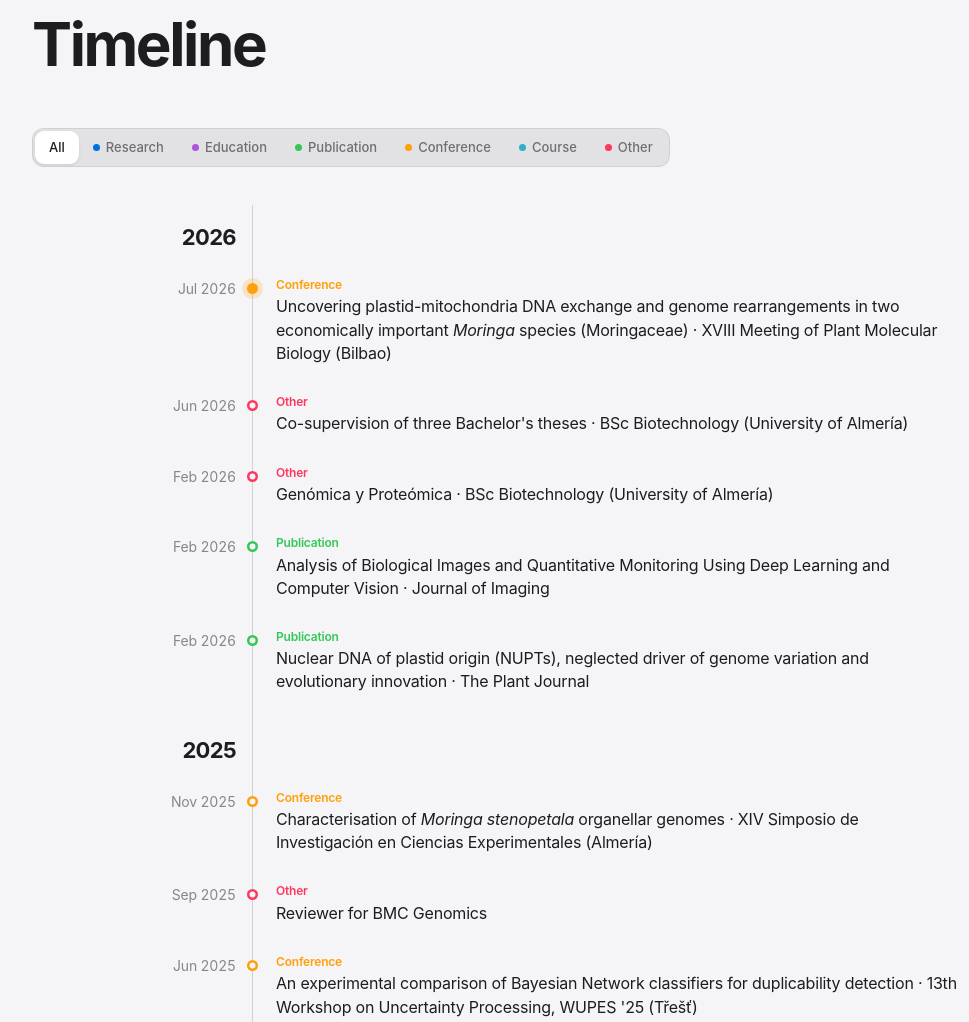
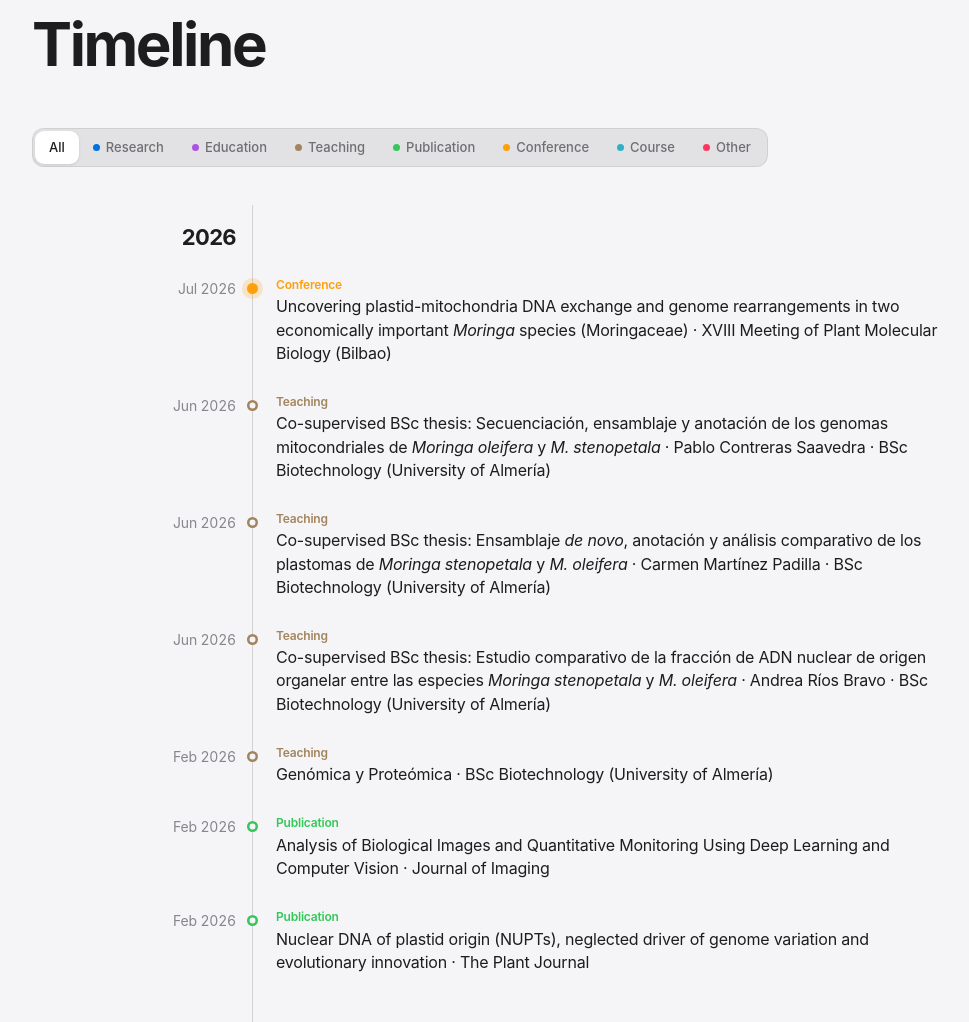
Before and after one commit to AaronGS1999/AaronGS1999.github.io, a plain HTML site: page index.html in a window 1280 px wide. Shown: the part 7680-8702 px from the top of the page, without its empty margins (90-1059 px from the left). Drawn offline with Linux system fonts and the light colour scheme.

Commit message:
Docencia en Murcia y nivel de inglés

```diff
--- a/assets/css/style.css
+++ b/assets/css/style.css
@@ -27,6 +27,7 @@
   --c-publication: #34c759;
   --c-conference: #ff9f0a;
   --c-course: #30b0c7;
+  --c-teaching: #a2845e;
   --c-other: #ff375f;
 
   --radius: 22px;
--- a/assets/js/main.js
+++ b/assets/js/main.js
@@ -24,7 +24,7 @@
       "nb.title": "Cuadernos de Google Colab",  "nb.open": "Abrir en Colab",  "conf.title": "Congresos",  "proj.title": "Proyectos", "proj.current": "En curso",
       "teach.title": "Docencia", "out.title": "Divulgación", "serv.title": "Revisión", "tfg.title": "Trabajos Fin de Grado codirigidos",  "tl.title": "Trayectoria", "tl.all": "Todo",
       "tl.more": "Ver todo", "tl.less": "Ver menos",
-      "cat.research": "Investigación", "cat.education": "Formación", "cat.publication": "Publicación",
+      "cat.research": "Investigación", "cat.education": "Formación", "cat.teaching": "Docencia", "cat.publication": "Publicación",
       "cat.conference": "Congreso", "cat.course": "Curso", "cat.other": "Otros",  "contact.title": "Contacto",
       "btn.email": "Correo", "btn.cv": "Descargar CV", "btn.pubs": "Publicaciones",
       "l.doi": "DOI", "l.read": "Leer", "l.code": "Código", "l.demo": "Abrir app", "l.repo": "GitHub", "l.paper": "Artículo", "l.repo2": "Repositorio UGR",
@@ -44,7 +44,7 @@
       "nb.title": "Google Colab notebooks",  "nb.open": "Open in Colab",  "conf.title": "Conferences",  "proj.title": "Projects", "proj.current": "Ongoing",
       "teach.title": "Teaching", "out.title": "Outreach", "serv.title": "Peer review", "tfg.title": "Co-supervised Bachelor's theses",  "tl.title": "Timeline", "tl.all": "All",
       "tl.more": "Show all", "tl.less": "Show less",
-      "cat.research": "Research", "cat.education": "Education", "cat.publication": "Publication",
+      "cat.research": "Research", "cat.education": "Education", "cat.teaching": "Teaching", "cat.publication": "Publication",
       "cat.conference": "Conference", "cat.course": "Course", "cat.other": "Other",  "contact.title": "Contact",
       "btn.email": "Email", "btn.cv": "Download CV", "btn.pubs": "Publications",
       "l.doi": "DOI", "l.read": "Read", "l.code": "Code", "l.demo": "Open app", "l.repo": "GitHub", "l.paper": "Paper", "l.repo2": "UGR repository",
@@ -274,7 +274,7 @@
 
   /* ─────────── Trayectoria ─────────── */
   var CAT_COLOR = {
-    research: "var(--c-research)", education: "var(--c-education)", publication: "var(--c-publication)",
+    research: "var(--c-research)", education: "var(--c-education)", teaching: "var(--c-teaching)", publication: "var(--c-publication)",
     conference: "var(--c-conference)", course: "var(--c-course)", other: "var(--c-other)"
   };
   var tlState = { cat: "all", expanded: false, limit: 10 };
--- a/data/content.js
+++ b/data/content.js
@@ -360,8 +360,10 @@ window.SITE = {
      date: "AAAA-MM"   ·   cat: "research" | "education" | "publication" | "conference" | "course" | "other" */
   timeline: [
     { date: "2026-07", cat: "conference",  text: "Uncovering plastid-mitochondria DNA exchange and genome rearrangements in two economically important *Moringa* species (Moringaceae) · XVIII Meeting of Plant Molecular Biology (Bilbao)" },
-    { date: "2026-06", cat: "other",         text: { es: "Codirección de tres Trabajos Fin de Grado · Grado en Biotecnología (Universidad de Almería)", en: "Co-supervision of three Bachelor's theses · BSc Biotechnology (University of Almería)" } },
-    { date: "2026-02", cat: "other",       text: { es: "Genómica y Proteómica · Grado en Biotecnología (Universidad de Almería)", en: "Genómica y Proteómica · BSc Biotechnology (University of Almería)" } },
+    { date: "2026-06", cat: "teaching",      text: { es: "TFG codirigido: Secuenciación, ensamblaje y anotación de los genomas mitocondriales de *Moringa oleifera* y *M. stenopetala* · Pablo Contreras Saavedra · Grado en Biotecnología (Universidad de Almería)", en: "Co-supervised BSc thesis: Secuenciación, ensamblaje y anotación de los genomas mitocondriales de *Moringa oleifera* y *M. stenopetala* · Pablo Contreras Saavedra · BSc Biotechnology (University of Almería)" } },
+    { date: "2026-06", cat: "teaching",      text: { es: "TFG codirigido: Ensamblaje *de novo*, anotación y análisis comparativo de los plastomas de *Moringa stenopetala* y *M. oleifera* · Carmen Martínez Padilla · Grado en Biotecnología (Universidad de Almería)", en: "Co-supervised BSc thesis: Ensamblaje *de novo*, anotación y análisis comparativo de los plastomas de *Moringa stenopetala* y *M. oleifera* · Carmen Martínez Padilla · BSc Biotechnology (University of Almería)" } },
+    { date: "2026-06", cat: "teaching",      text: { es: "TFG codirigido: Estudio comparativo de la fracción de ADN nuclear de origen organelar entre las especies *Moringa stenopetala* y *M. oleifera* · Andrea Ríos Bravo · Grado en Biotecnología (Universidad de Almería)", en: "Co-supervised BSc thesis: Estudio comparativo de la fracción de ADN nuclear de origen organelar entre las especies *Moringa stenopetala* y *M. oleifera* · Andrea Ríos Bravo · BSc Biotechnology (University of Almería)" } },
+    { date: "2026-02", cat: "teaching",    text: { es: "Genómica y Proteómica · Grado en Biotecnología (Universidad de Almería)", en: "Genómica y Proteómica · BSc Biotechnology (University of Almería)" } },
     { date: "2026-02", cat: "publication", text: "Analysis of Biological Images and Quantitative Monitoring Using Deep Learning and Computer Vision · Journal of Imaging" },
     { date: "2026-02", cat: "publication", text: "Nuclear DNA of plastid origin (NUPTs), neglected driver of genome variation and evolutionary innovation · The Plant Journal" },
     { date: "2025-11", cat: "conference",  text: "Characterisation of *Moringa stenopetala* organellar genomes · XIV Simposio de Investigación en Ciencias Experimentales (Almería)" },
@@ -371,8 +373,10 @@ window.SITE = {
     { date: "2025-02", cat: "education",   text: { es: "Máster Universitario en Bioinformática y Bioestadística · Universitat Oberta de Catalunya", en: "MSc in Bioinformatics and Biostatistics · Universitat Oberta de Catalunya" } },
     { date: "2024-12", cat: "publication", text: "Automatic counting and identification of two *Drosophila melanogaster* (Diptera: Drosophilidae) morphs with image-recognition artificial intelligence · The Canadian Entomologist" },
     { date: "2024-10", cat: "research",    text: { es: "Prácticas curriculares · Cognición y Plasticidad Cerebral, IDIBELL", en: "Internship · Cognition and Brain Plasticity, IDIBELL" } },
+    { date: "2024-02", cat: "teaching",    text: { es: "Biología II · Grado en Bioquímica (Universidad de Murcia)", en: "Biología II · BSc Biochemistry (University of Murcia)" } },
     { date: "2024-02", cat: "publication", text: "The genomic study of repetitive elements in *Solea senegalensis* reveals multiple impacts of transposable elements in the evolution and architecture of Pleuronectiformes chromosomes · Frontiers in Marine Science" },
     { date: "2023-11", cat: "research",    text: { es: "Investigador licenciado · Universidad de Murcia", en: "Research graduate · University of Murcia" } },
+    { date: "2023-11", cat: "teaching",    text: { es: "Biotecnología Vegetal · Grado en Biotecnología (Universidad de Murcia)", en: "Biotecnología Vegetal · BSc Biotechnology (University of Murcia)" } },
     { date: "2023-09", cat: "education",   text: { es: "Inicio del Máster Universitario en Bioinformática y Bioestadística · Universitat Oberta de Catalunya", en: "Started MSc in Bioinformatics and Biostatistics · Universitat Oberta de Catalunya" } },
     { date: "2023-07", cat: "conference",  text: "Caracterización de las regiones centroméricas del lenguado senegalés (*Solea senegalensis*, Kaup 1858) · Congreso Estatal de Estudiantes de Biociencias (Granada)" },
     { date: "2023-07", cat: "education",   text: { es: "Máster Universitario en Genética y Evolución · Universidad de Granada", en: "MSc in Genetics and Evolution · University of Granada" } },
@@ -383,7 +387,7 @@ window.SITE = {
     { date: "2022-08", cat: "course",      text: "PADI Open Water Diver" },
     { date: "2022-07", cat: "publication", text: "Una Calculadora de Genes para enseñar mendelismo, interacciones génicas y ligamiento · Didáctica de las Ciencias Experimentales y Sociales" },
     { date: "2022-04", cat: "course",      text: "MOOC Machine Learning y Big Data para la Bioinformática · Abierta UGR" },
-    { date: "2021-11", cat: "other",       text: { es: "Inglés C1 · British Council", en: "English C1 · British Council" } },
+    { date: "2021-11", cat: "other",       text: { es: "Aptis General · Nivel C (MCER) · British Council", en: "Aptis General · CEFR level C · British Council" } },
     { date: "2021-10", cat: "course",      text: "Especialista en Bioinformática y Biología computacional · Euroinnova" },
     { date: "2021-09", cat: "research",    text: { es: "Colaborador del Departamento de Genética · Universidad de Granada", en: "Collaborator, Department of Genetics · University of Granada" } },
     { date: "2021-07", cat: "education",   text: { es: "Grado en Biología · Universidad de Granada", en: "BSc in Biology · University of Granada" } },
```
